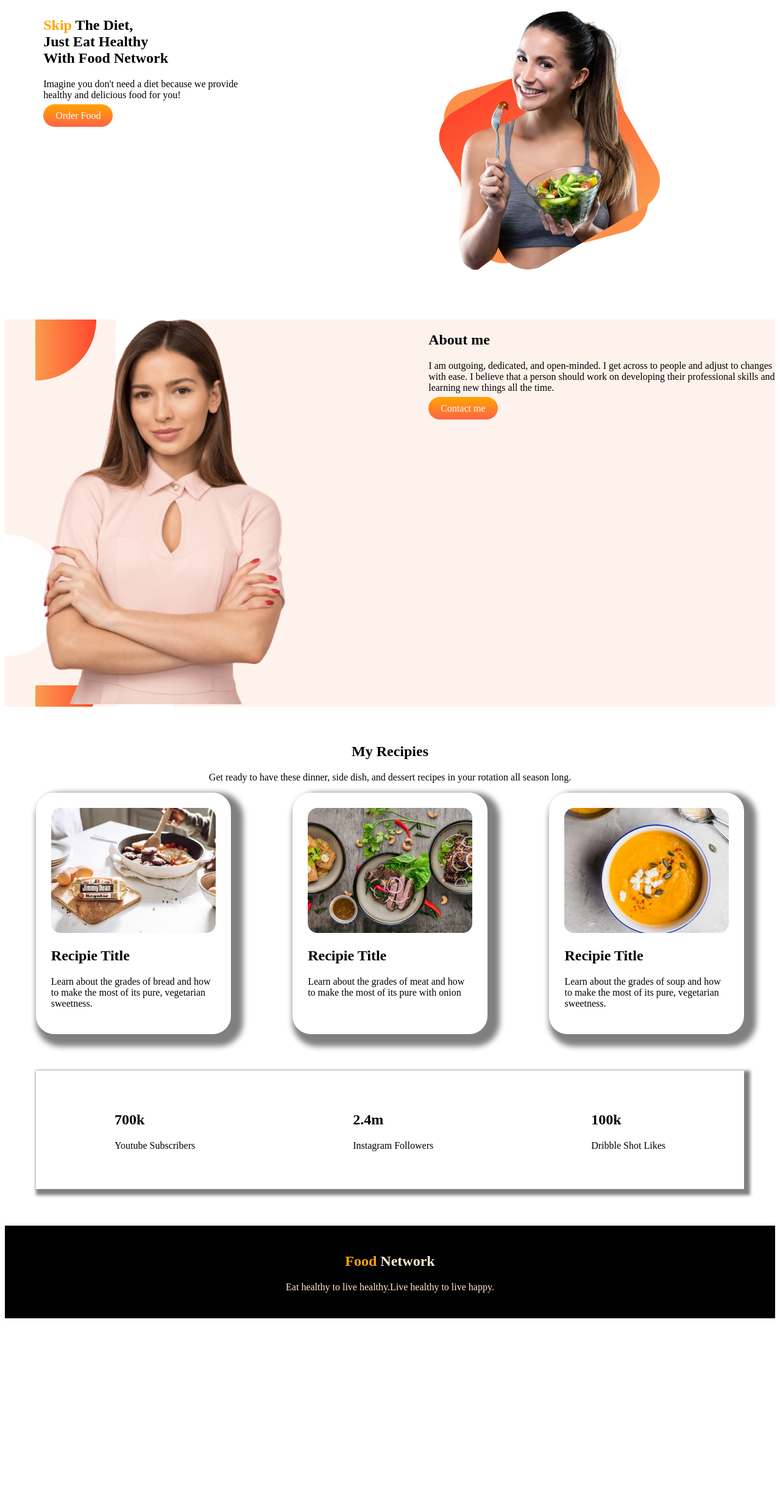
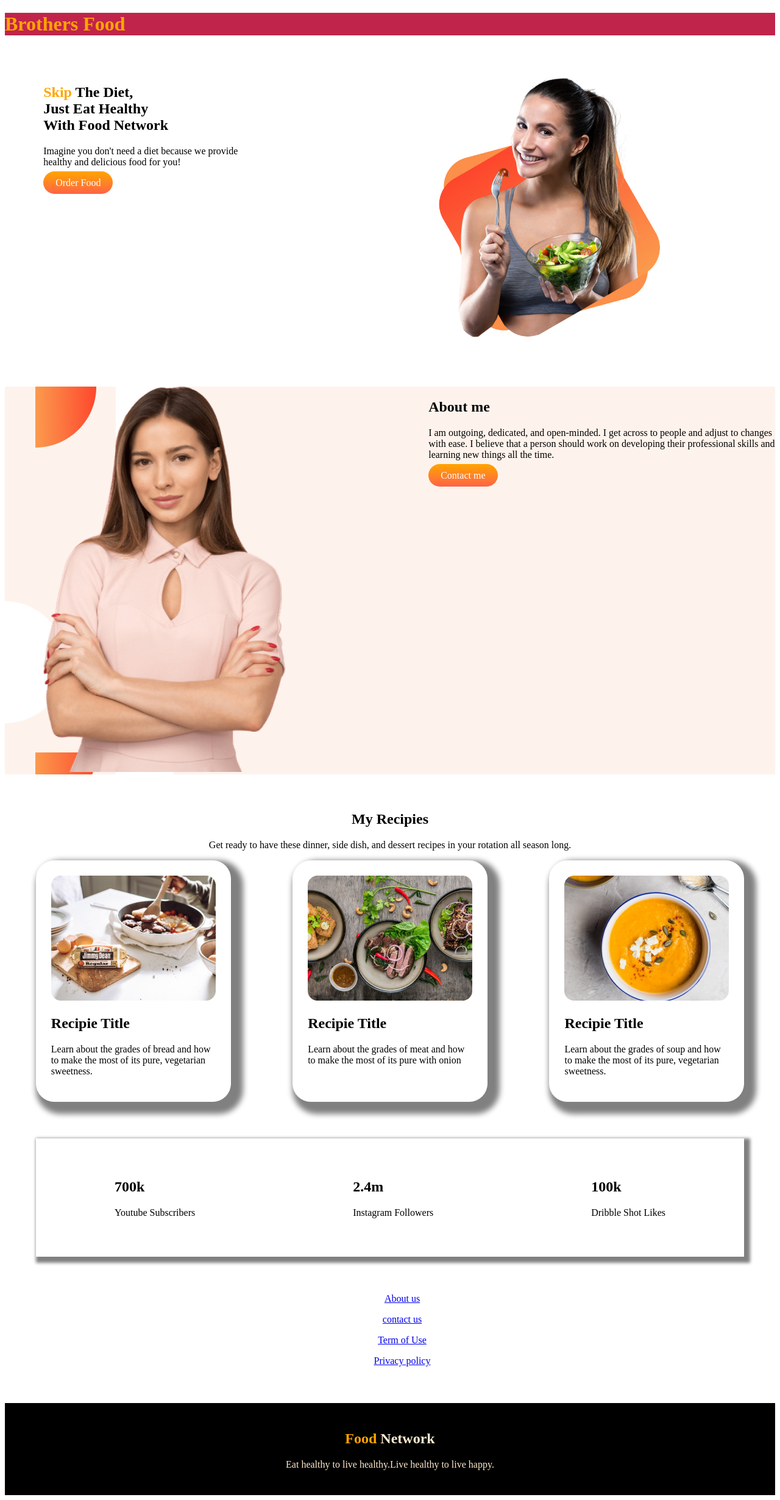
Before and after one commit to tmaapu/Assingment-1, a plain HTML site: page index.html in a window 1280 px wide. Shown: the whole page at 61% size. Before the commit the page ends 2170 px from the top, so only its background shows below. Drawn offline with Linux system fonts and the light colour scheme; a web font is replaced by a local one.

Commit message:
bonus part added

```diff
--- a/index.html
+++ b/index.html
@@ -13,6 +13,11 @@
 <link rel="stylesheet" href="style.css">
 </head>
 <body>
+<div class="company-name bottom-margin" >
+    <h1 class="orange-color">Brothers Food</h1>
+
+</div>
+
     <section class="first-banner bottom-margin">
         <div class="half-width">
             <h1>
@@ -97,10 +102,18 @@
     </div>
 
 </section>
+<div class="centre bottom-margin">
 
-</body>
+    <ol> <a href="#"> About us </a> </ol>
+    <ol> <a href="#">contact us</a></ol>
+    <ol><a href="#">Term of Use</a></ol>
+    <ol><a href="#">Privacy policy</a></ol>
+
+
+</div>
 <footer>
     <h2><span class="orange-color">Food</span> Network</h2>
     <p>Eat healthy to live healthy.Live healthy to live happy.</p>
 </footer>
+</body>
 </html>
--- a/style.css
+++ b/style.css
@@ -81,3 +81,6 @@ footer {
     padding-top: 2% ;
     padding-bottom: 2%;
 }
+.company-name {
+    background-color: rgb(192, 36, 75);
+}
```
